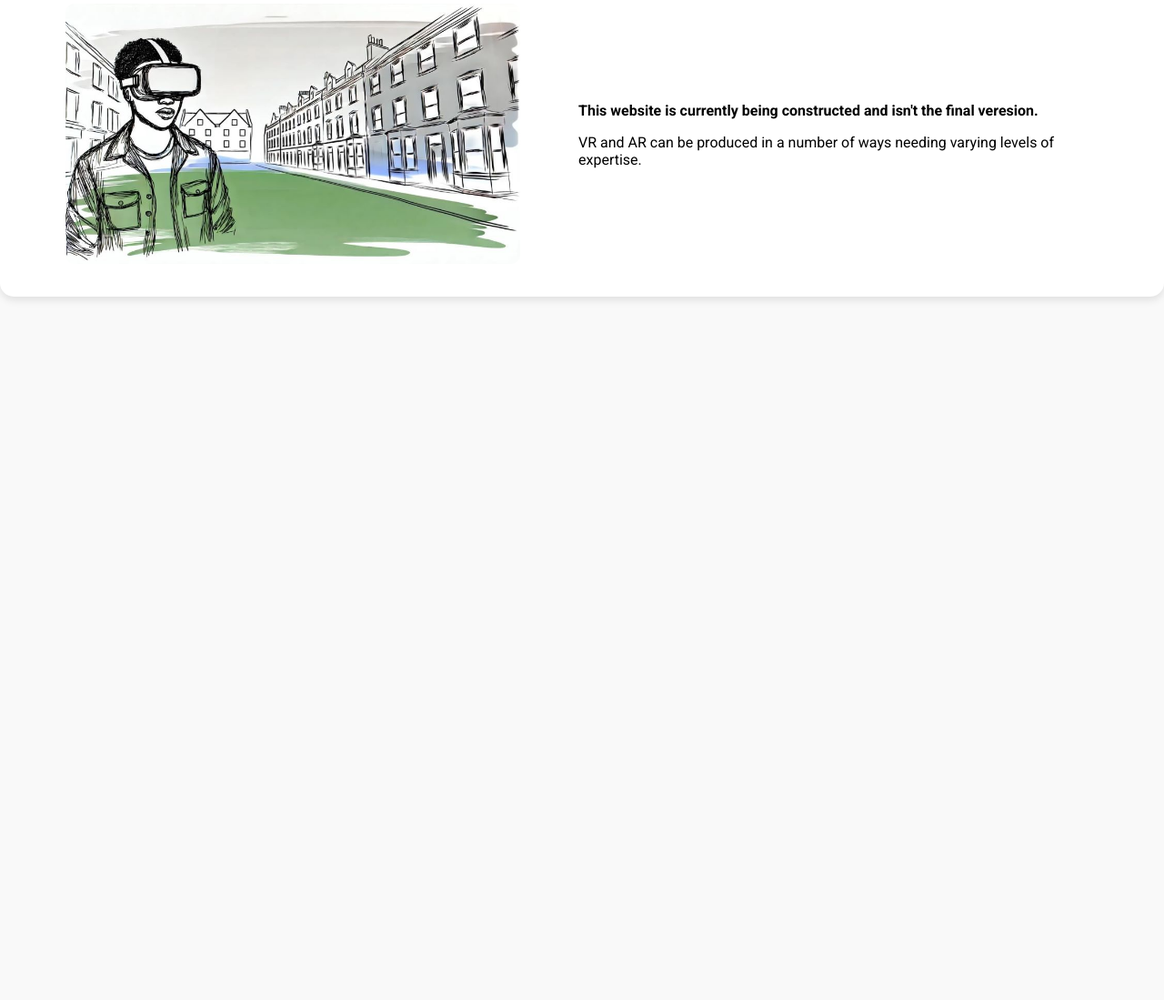
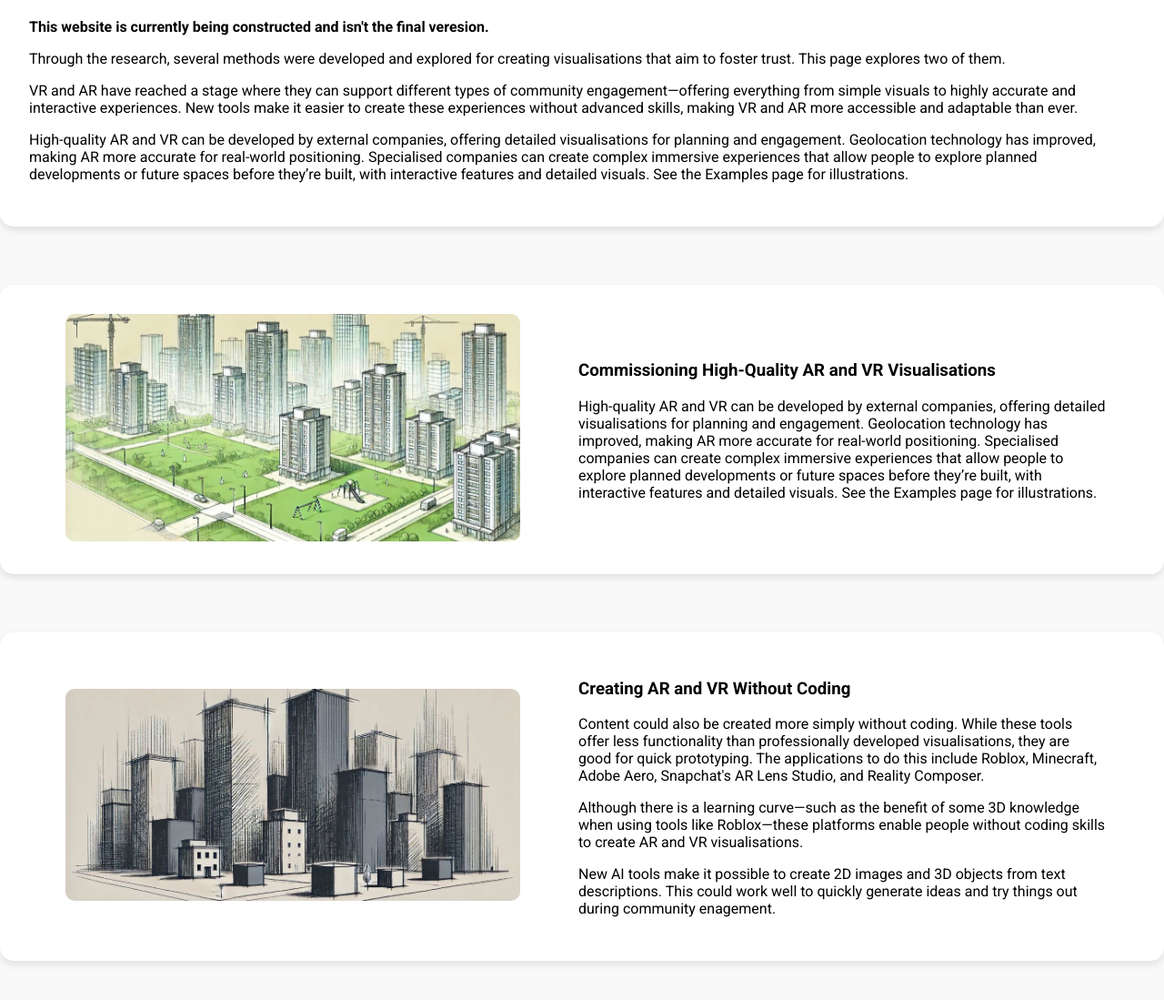
Before and after one commit to developdata/XRinPlanning, a plain HTML site: page content.html in a window 1280 px wide. Shown: the part 329-1428 px from the top of the page at 91% size. Before the commit the page ends 800 px from the top, so only its background shows below. Drawn offline with Linux system fonts and the light colour scheme.

Commit message:
updated content page content and added new images

```diff
--- a/content.html
+++ b/content.html
@@ -29,14 +29,40 @@
         <h2>Approaches to Producing AR and VR Visualization</h2>
         <div class="content-wrapper">
             <div class="text-content">
+                <!-- <img src="images/greyBoxes.jpg" alt="Website overview showing different sections" /> -->
                 <p style="font-weight: bold;">This website is currently being constructed and isn't the final veresion.
                 </p>
-                <p>VR and AR can be produced in a number of ways needing varying levels of expertise. </p>
+                <p>Through the research, several methods were developed and explored for creating visualisations that aim to foster trust. This page explores two of them.</p>
 
+                <p>VR and AR have reached a stage where they can support different types of community engagement—offering everything from simple visuals to highly accurate and interactive experiences. New tools make it easier to create these experiences without advanced skills, making VR and AR more accessible and adaptable than ever.</p>
+
+                <p>High-quality AR and VR can be developed by external companies, offering detailed visualisations for planning and engagement. Geolocation technology has improved, making AR more accurate for real-world positioning. Specialised companies can create complex immersive experiences that allow people to explore planned developments or future spaces before they’re built, with interactive features and detailed visuals. See the Examples page for illustrations.</p>
                 </div>
+        </div>
+    </section>
+    <section class="website-purpose-section">
+        <div class="content-wrapper">
+            <div class="text-content">
+                <h3>Commissioning High-Quality AR and VR Visualisations</h3>
+                <p>High-quality AR and VR can be developed by external companies, offering detailed visualisations for planning and engagement. Geolocation technology has improved, making AR more accurate for real-world positioning. Specialised companies can create complex immersive experiences that allow people to explore planned developments or future spaces before they’re built, with interactive features and detailed visuals. See the Examples page for illustrations.</p>
+                </div>
+            <div class="image-content">
+                <img src="images/detailsVisual.jpg" alt="Website overview showing different sections" />
+            </div>
+        </div>
+    </section>
+    <section class="website-purpose-section">
+        <div class="content-wrapper">
+            <div class="text-content">
+                <h3>Creating AR and VR Without Coding</h3>
+                <p>Content could also be created more simply without coding. While these tools offer less functionality than professionally developed visualisations, they are good for quick prototyping. The applications to do this include Roblox, Minecraft, Adobe Aero, Snapchat's AR Lens Studio, and Reality Composer.</p>
 
+                <p>Although there is a learning curve—such as the benefit of some 3D knowledge when using tools like Roblox—these platforms enable people without coding skills to create AR and VR visualisations.</p>
+
+                <p>New AI tools make it possible to create 2D images and 3D objects from text descriptions. This could work well to quickly generate ideas and try things out during community enagement.</p>
+                </div>
             <div class="image-content">
-                <img src="images/example2.jpg" alt="Website overview showing different sections" />
+                <img src="images/greyBoxes.jpg" alt="Website overview showing different sections" />
             </div>
         </div>
     </section>
--- a/css/styles.css
+++ b/css/styles.css
@@ -69,6 +69,8 @@ section {
     max-width: 500px;
     border-radius: 10px;
 }
+
+
 @media (min-width: 768px) {
     .content-wrapper {
         flex-direction: row;
```
Also changed, not shown: images/detailsVisual.jpg (added), images/greyBoxes.jpg (added).
